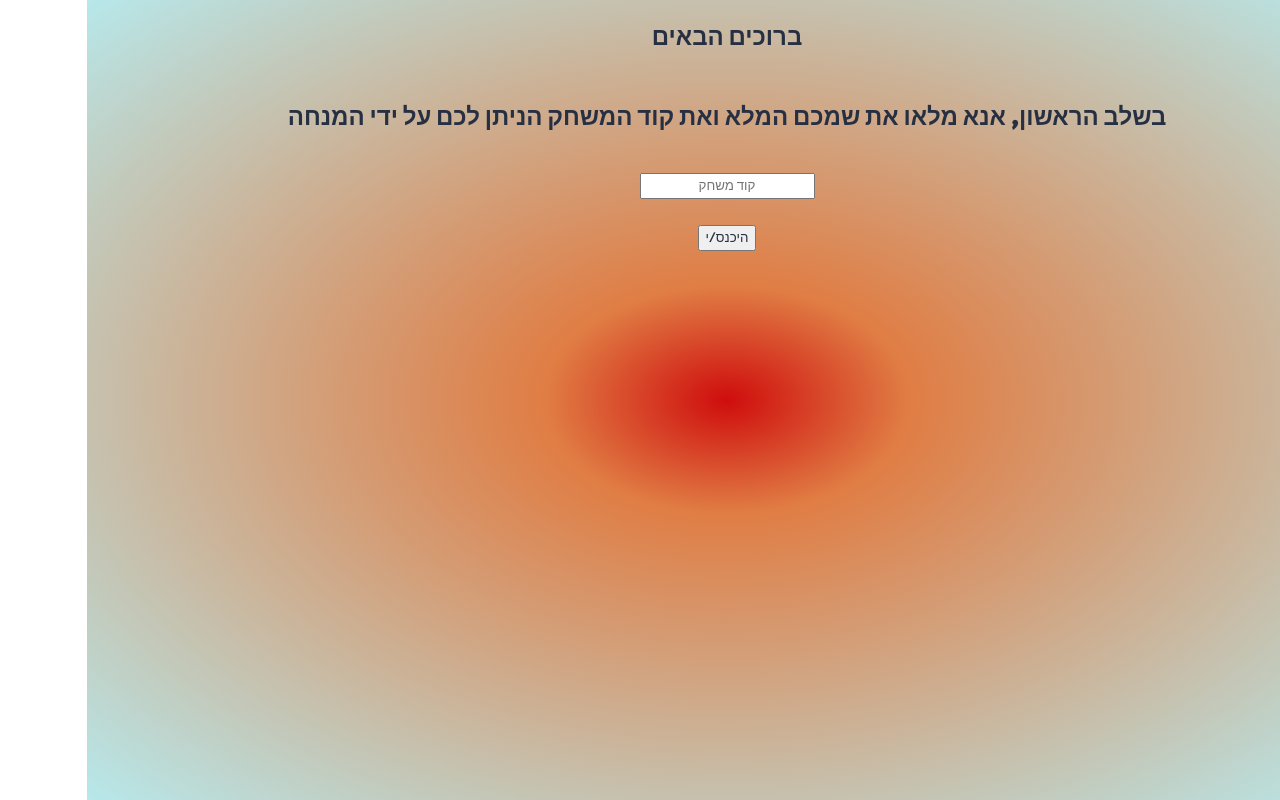
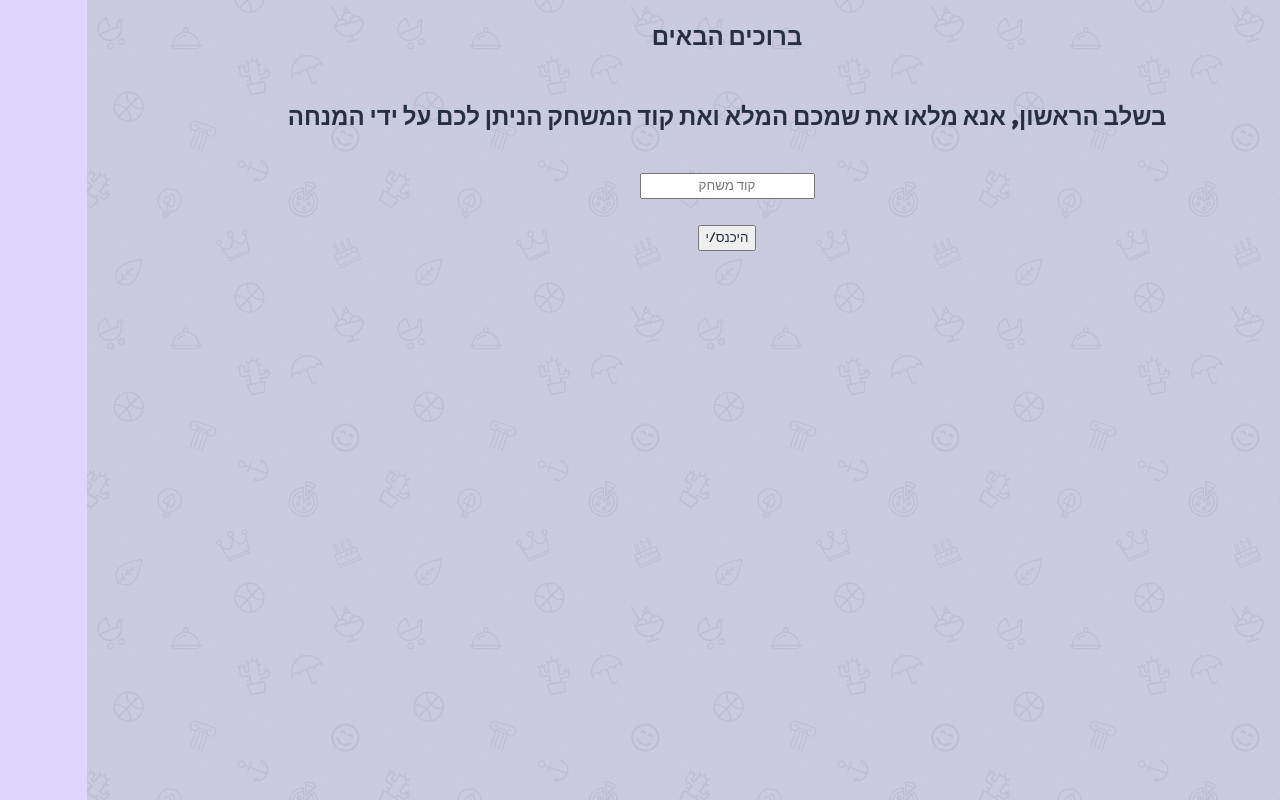
Before and after one commit to BarakFalach/mernTest, a React (Create React App) app in the folder client/: page /loginUser in a window 1280 px wide. Built offline with nearby package versions, Linux system fonts and the light colour scheme; no server answers.

Commit message:
asfafaaa

```diff
--- a/client/src/components/layouts/css/Goodbye.css
+++ b/client/src/components/layouts/css/Goodbye.css
@@ -8,6 +8,13 @@
   /* border: 2px solid black; */
   margin-top: -25px;
   text-align: center;
+  background: radial-gradient(
+    ellipse at center,
+    rgba(255, 223, 223, 0.979) 0%,
+    rgb(184, 197, 255) 20%,
+    #b7e8eb 100%
+  );
+  overflow: hidden;
 }
 .welcome-label {
   font-size: 50px;
@@ -22,20 +29,6 @@
 }
 .empty200 {
   margin-top: -10%;
-}
-
-html,
-body {
-  height: 100%;
-}
-body {
-  background: radial-gradient(
-    ellipse at center,
-    rgba(206, 8, 8, 0.979) 0%,
-    rgb(224, 125, 68) 20%,
-    #b7e8eb 100%
-  );
-  overflow: hidden;
 }
 
 .ocean {
```
